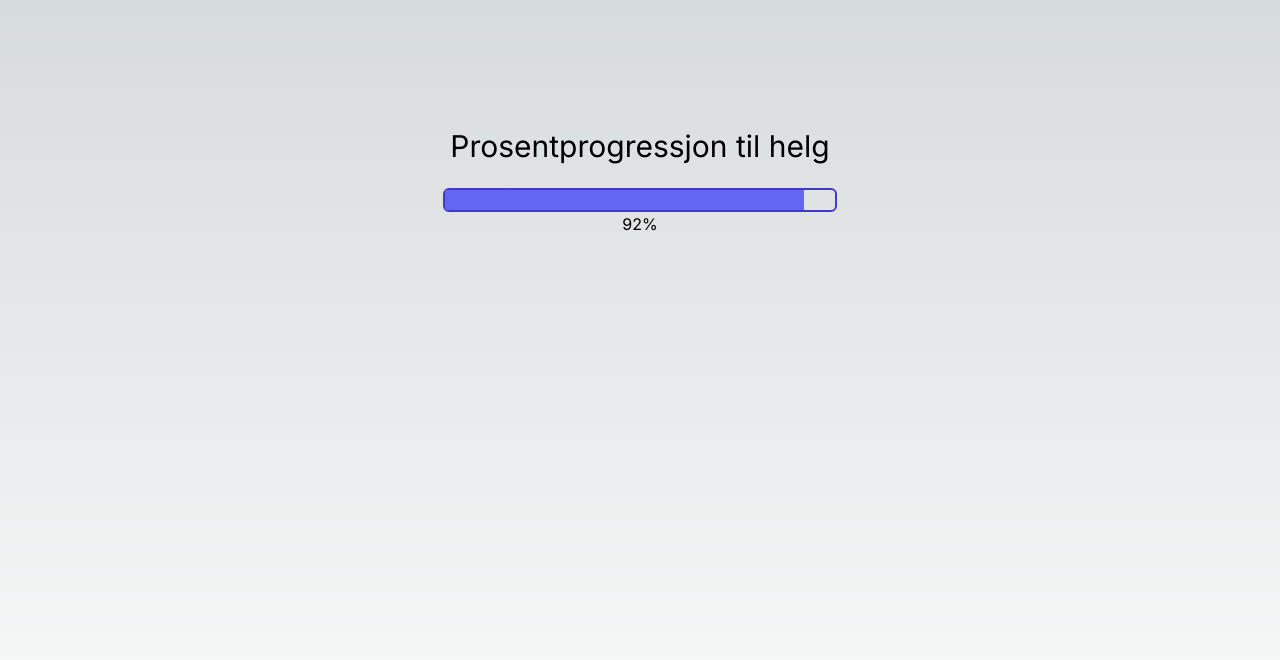
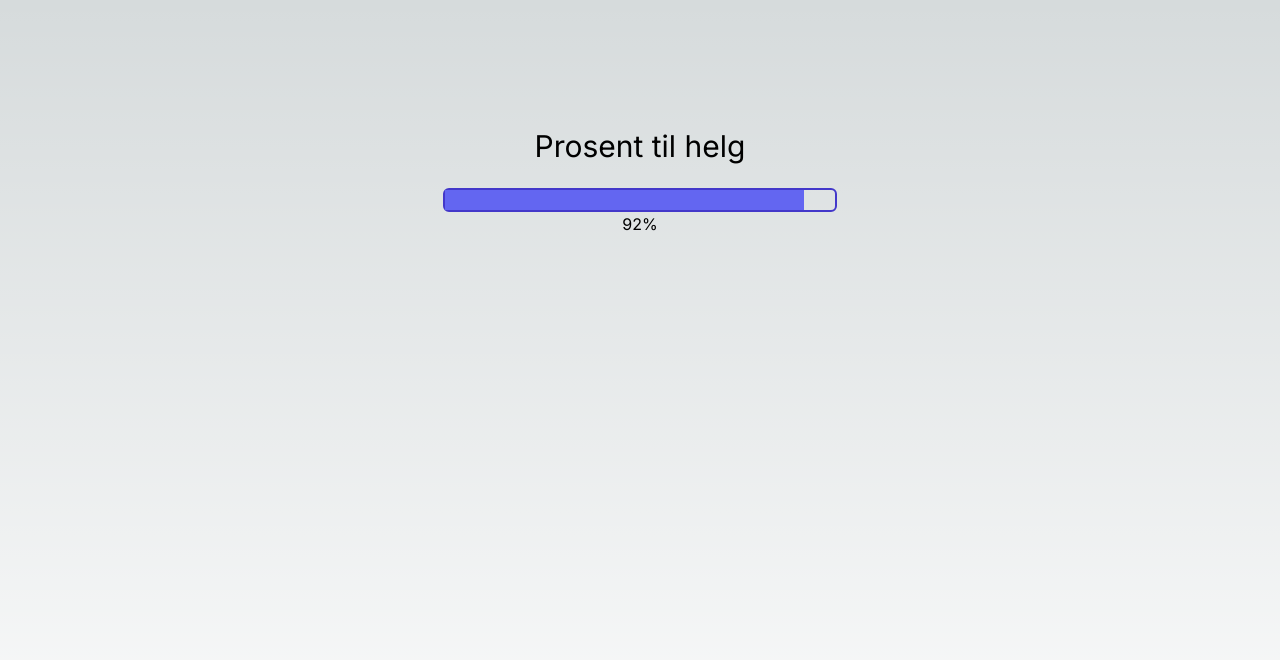
Before and after one commit to MikAoJk/helg-progress-bar, a Next.js app: page / in a window 1280 px wide. Shown: the top 660 px of the page. Built offline with nearby package versions, Linux system fonts and the light colour scheme.

Commit message:
chore: change text

```diff
--- a/src/app/page.tsx
+++ b/src/app/page.tsx
@@ -30,7 +30,7 @@ export default function Home() {
             </div>
             <div className="flex min-h-screen flex-col items-center justify-between md:p-12">
                 <ProgressBar progress={percentToEndOfWorkDayFriday}
-                             progressText={"Prosentprogressjon til helg"}/>
+                             progressText={"Prosent til helg"}/>
             </div>
         </main>
     )
--- a/src/components/ProgressBar.tsx
+++ b/src/components/ProgressBar.tsx
@@ -8,7 +8,7 @@ export type ProgressBarProps = {
 const ProgressBar = ({progress, progressText}: ProgressBarProps) => {
     return (
         <div className="flex flex-col items-center justify-center w-1/2 lg:w-1/3">
-            <h1 className="text-xl lg:text-3xl">{progressText}</h1>
+            <h1 className="text-2xl lg:text-3xl">{progressText}</h1>
             <div className="mt-6 w-full border-2 border-indigo-700 h-6 rounded-md">
                 <div
                     className="bg-indigo-500 h-full transition-all duration-250"
```
